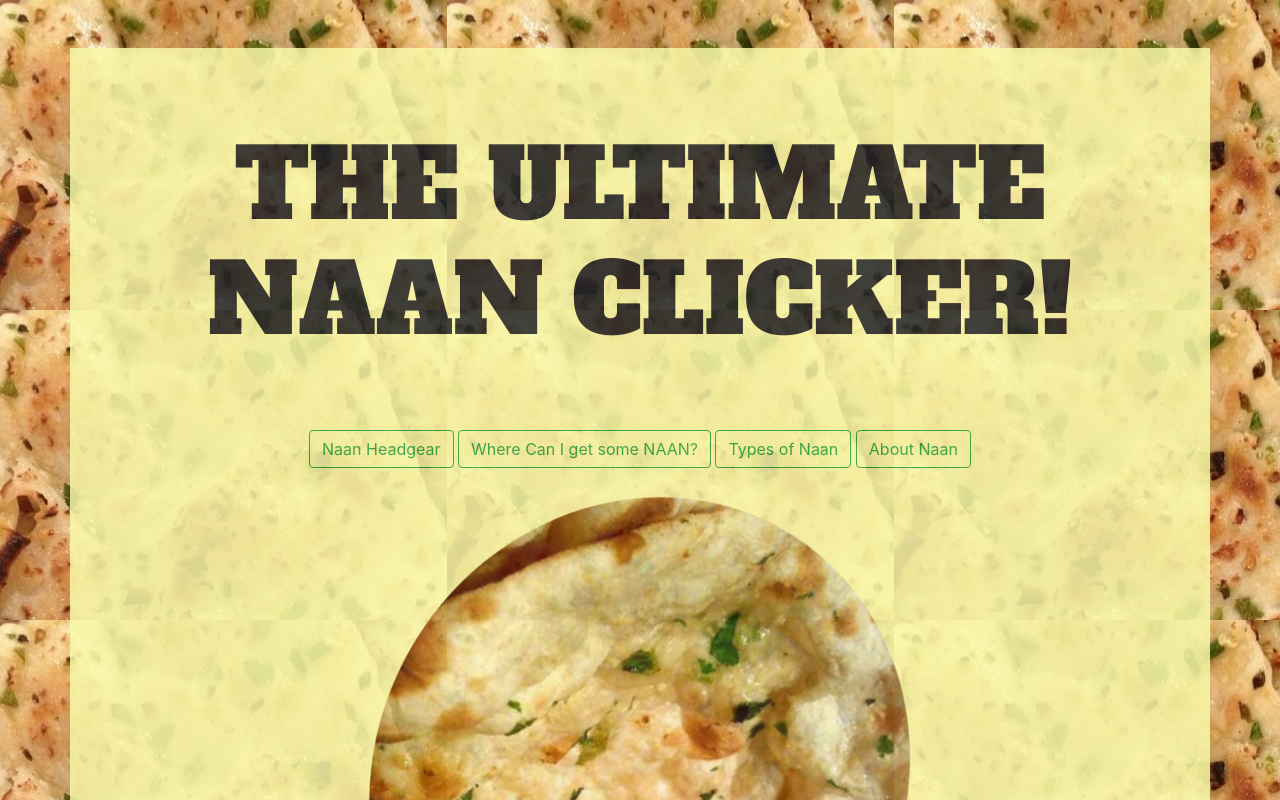
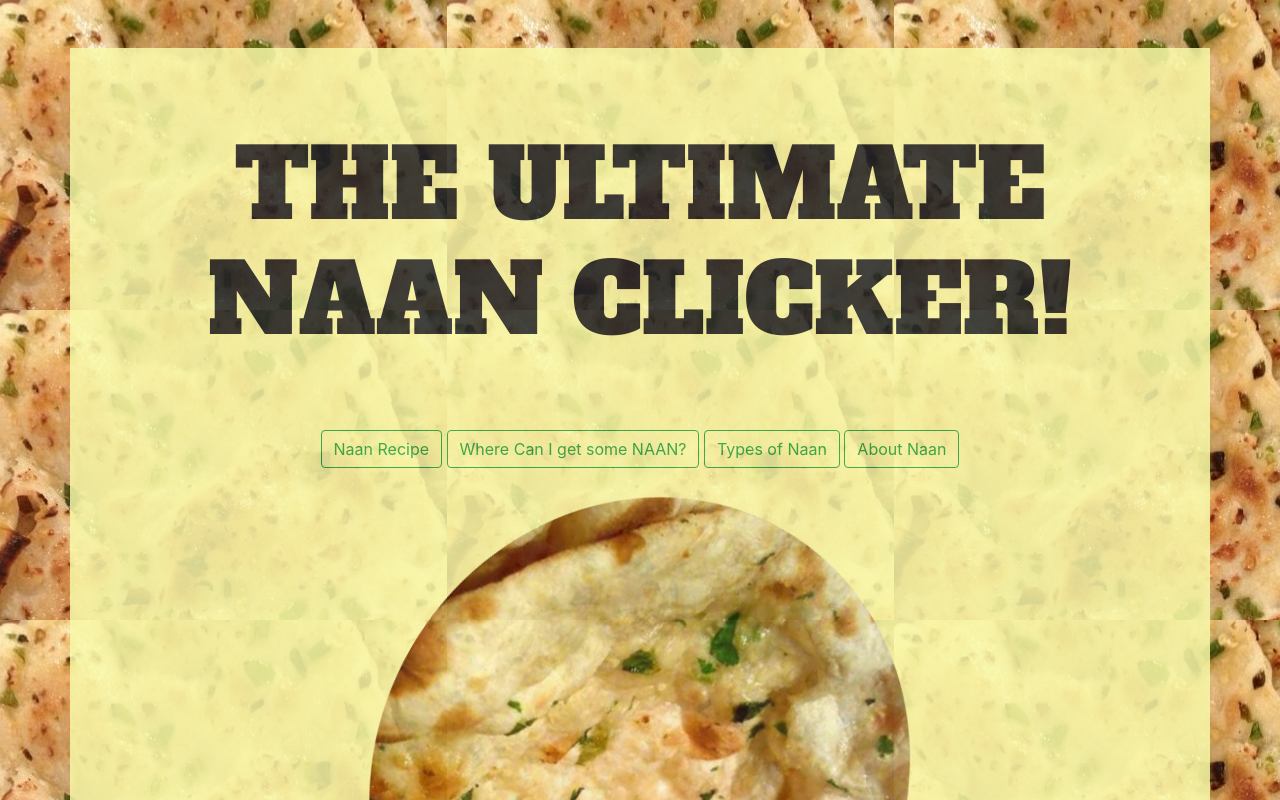
Before and after one commit to faizaanvidhani/naan-clicker, a plain HTML site: page index.html in a window 1280 px wide. Shown: the top 800 px of the page. Drawn offline with nearby package versions, Linux system fonts and the light colour scheme.

Commit message:
Update index.html

```diff
--- a/index.html
+++ b/index.html
@@ -25,7 +25,7 @@
 
     <div class="row">
         <div class="col-12 buttons">
-            <a href="https://www.youtube.com/watch?v=ea4T5xP2nKA" class="btn btn-outline-success btn-large">Naan Headgear</a>
+            <a href="https://rasamalaysia.com/naan/" class="btn btn-outline-success btn-large">Naan Recipe</a>
             <a href="https://www.grubhub.com/delivery/dish/garlic_naan" class="btn btn-outline-success btn-large">Where Can I get some NAAN?</a>
             <a href="http://www.preethiindian.com/naan.html" class="btn btn-outline-success btn-large">Types of Naan</a>
             <a href="https://www.chowhound.com/food-news/175880/whats-the-difference-between-naan-and-pita/" class="btn btn-outline-success btn-large">About Naan</a>
```
